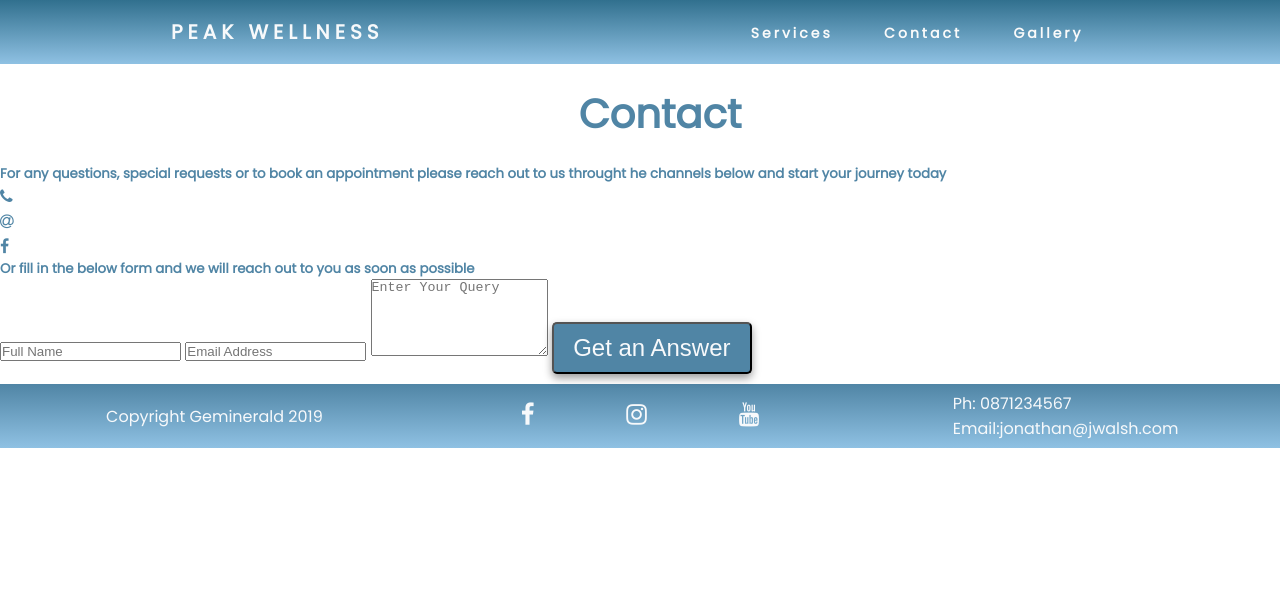
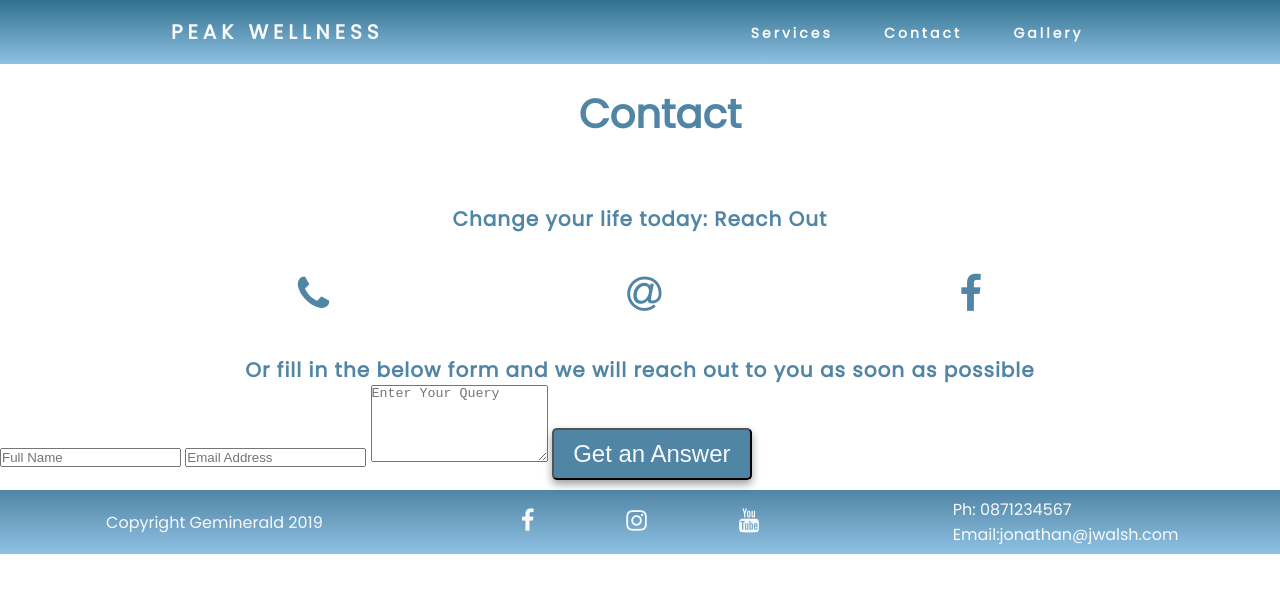
Before and after one commit to geminerald/peakwellness, a plain HTML site: page contact.html in a window 1280 px wide. Drawn offline with Linux system fonts and the light colour scheme.

Commit message:
spaced out contacts page, added more appropriate content

```diff
--- a/assets/style.css
+++ b/assets/style.css
@@ -288,8 +288,26 @@ button:hover {
 
 }
 
+h5{
+    text-align:center;
+    width:100%;
+    letter-spacing:1px;
+    font-size:2.5vh;
+}
+
+.contacts{
+    display:flex;
+    flex-flow:row wrap;
+    justify-content:space-evenly;
+    margin:5vh 0vh 5vh 0vh;
+}
+
+.contact{
+    margin-top:5vh;
+}
+
 .contact i{
-
+    font-size:5vh;
 }
 
 /*----------------------------------------------------------------Contact*/
--- a/contact.html
+++ b/contact.html
@@ -41,7 +41,7 @@
 
             <h1>Contact</h1>
             <div class="contacts">
-                <h5>For any questions, special requests or to book an appointment please reach out to us throught he channels below and start your journey today</h5>
+                <h5>Change your life today: Reach Out</h5>
                 <div class="contact"><i class="fa fa-phone"></i></div>
                 <div class="contact"><i class="fa fa-at"></i></div>
                 <div class="contact"><i class="fa fa-facebook"></i></div>
```
Also changed, not shown: .c9/metadata/environment/assets/style.css, .c9/metadata/environment/contact.html, .c9/metadata/preview-/contact.html, 1 other file.
